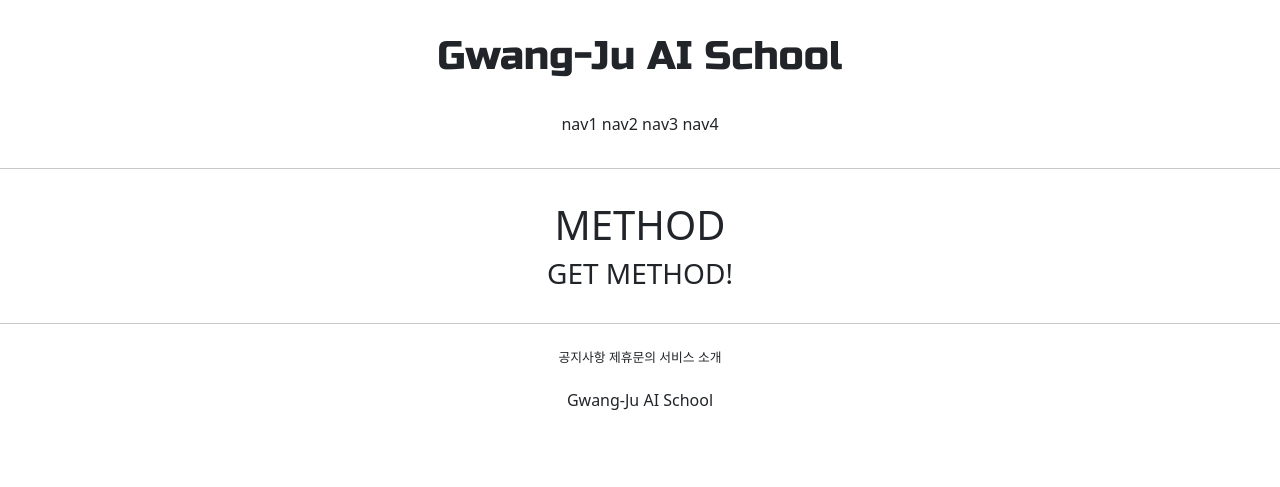
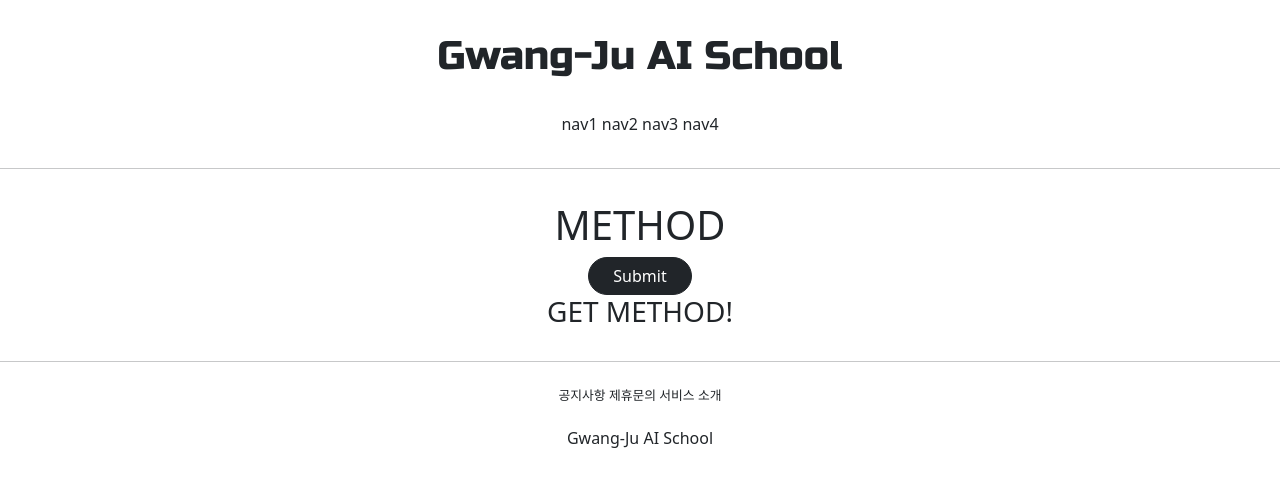
Before and after one commit to Kim-Gwang-Min/django_project, a Django app: page /accounts/hello_world/ in a window 1280 px wide. Shown: the top 487 px of the page. Run offline with Django 3.2, Linux system fonts and the light colour scheme.

Commit message:
7/8 making buttons

```diff
--- a/accountapp/templates/accountapp/hello_world.html
+++ b/accountapp/templates/accountapp/hello_world.html
@@ -15,7 +15,16 @@
     <div style="margin: 2rem; text-align: center;" >
         <h1>METHOD</h1>
 
+        <form action="/accounts/hello_world/" method="post">
+            {% csrf_token %}
+            <input class="btn btn-dark rounded-pill px-4" type="submit">
+        </form>
+
+
+
         <h3>{{ text}}</h3>
+
+
 
 {#    <div class="testing" style="display: block">block</div>   {#높이와 너비를 지정해도 공간을 부모의 너비 만큼 차지함#}
 {#    <div class="testing" style="display: inline">inline</div>  {#높이를 지정해도 내용 글씨 만큰만 높이를 가짐#}
```
